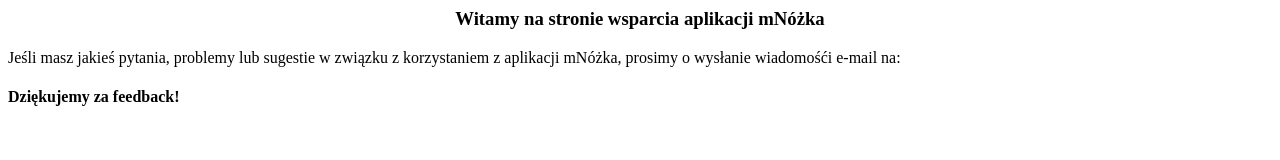
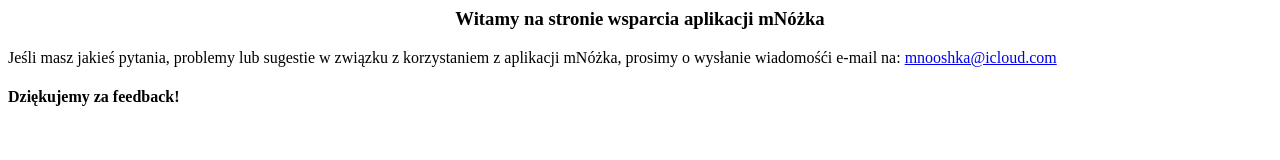
Before and after one commit to twoby4/mNooshka, a plain HTML site: page pl/index.html in a window 1280 px wide. Drawn offline with Linux system fonts and the light colour scheme.

Commit message:
Update index.html

```diff
--- a/pl/index.html
+++ b/pl/index.html
@@ -1,3 +1,3 @@
 <h3 style="text-align: center">Witamy na stronie wsparcia aplikacji mNóżka</h3>
-<p>Jeśli masz jakieś pytania, problemy lub sugestie w związku z korzystaniem z aplikacji mNóżka, prosimy o wysłanie wiadomośći e-mail na: <a href="mailto:"></a></p>
+<p>Jeśli masz jakieś pytania, problemy lub sugestie w związku z korzystaniem z aplikacji mNóżka, prosimy o wysłanie wiadomośći e-mail na: <a href="mailto:mnooshka@icloud.com">mnooshka@icloud.com</a></p>
 <h4>Dziękujemy za feedback!</h4>
```
